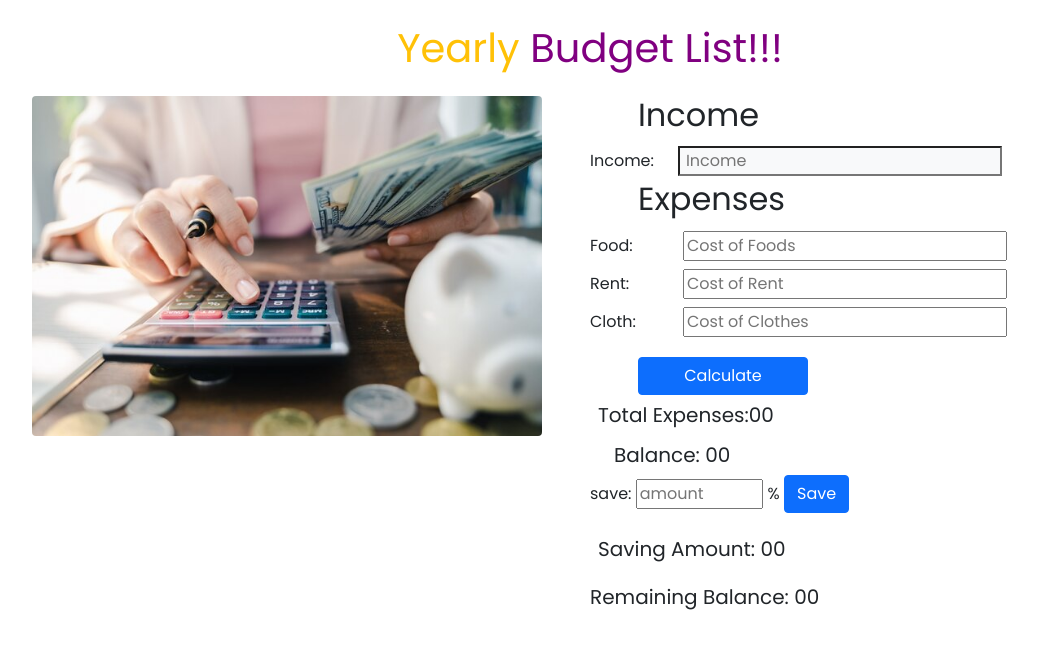
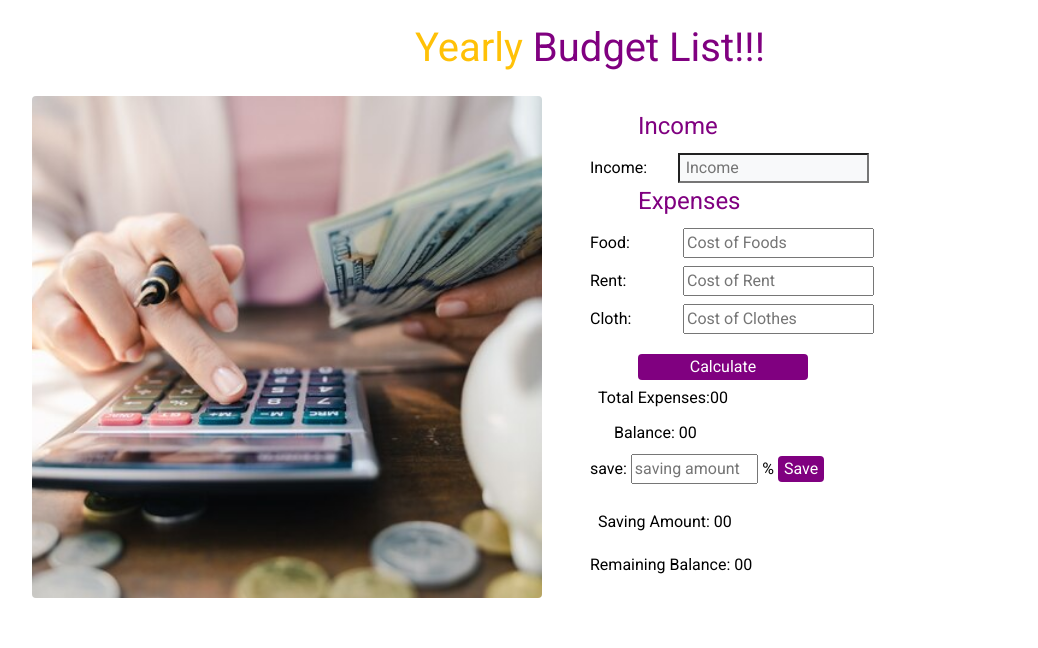
Before and after one commit to lamiamostafa/money-master, a plain HTML site: page index.html in a window 1280 px wide. Shown: the whole page, without its empty margins (50-1088 px from the left). Drawn offline with Linux system fonts and the light colour scheme.

Commit message:
custom css added

```diff
--- a/css/style.css
+++ b/css/style.css
@@ -1,14 +1,31 @@
 /* google-fonts */
-@import url('https://fonts.googleapis.com/css2?family=Poppins&display=swap');
+@import url('https://fonts.googleapis.com/css2?family=Roboto&display=swap');
 body{
-    font-family: 'Poppins', sans-serif;
+    font-family: 'Roboto', sans-serif;
 }
+
  #header-title{
     color:purple;
 
 }
-#calculate-button{
+
+.banner-image{
+
+       object-fit: cover;
+       object-position: 50% 50%;
+       height:100%;
+
+}
+.form-bg{
+    justify-content: center;
+    align-items: center;
+    color:#000000;
+
+}
+.button-style{
     color:white;
     font-size:16px;
-    font-weight: 800px;
+    background-color: purple;
+    border:none;
+
 }
--- a/index.html
+++ b/index.html
@@ -19,18 +19,18 @@
     </header>
     <main>
         <section>
-            <div class="container">
-                <div class="row g-5 col-lg-12">
-                    <div class="col-lg-6">
-                        <img class=" img-fluid rounded-2" src="images/banner-image.jpg" alt="">
+            <div class=" container">
+                <div class=" row g-5 col-lg-12">
+                    <div class="d-grid col-lg-6">
+                        <img class="banner-image img-fluid rounded-2" src="images/banner-image.jpg" alt="">
 
                     </div>
-                    <div class="col-lg-6 bg">
+                    <div class="form-bg  col-lg-6 bg">
                         <div>
-                            <h2 class="mx-5 mb-2">Income</h2>
+                            <h4 class="mx-5 pt-3 "><span id="header-title">Income</span></h4>
                             <div class="row g-3 align-items-center">
                                 <div class="col-lg-2">
-                                    <label id="error" for="inputIncome" class=" col-form-label">Income:</label>
+                                    <label for="inputIncome" class=" col-form-label">Income:</label>
                                 </div>
                                 <div class="col-lg-4">
                                     <input id="income-cost" class="bg-light" type="text" id="inputIncome"
@@ -38,7 +38,7 @@
                                 </div>
                             </div>
 
-                            <h2 class="mx-5 mb-2">Expenses</h2>
+                            <h4 class="mx-5 mb-2 "><span id="header-title">Expenses</span></h4>
                             <div class="row g-5 align-items-center">
                                 <div class="col-lg-2">
                                     <label for="inputFood" class="col-form-label">Food:</label>
@@ -66,38 +66,34 @@
                             <div class="d-grid gap-2 col-4 mx-5 ">
 
                                 <button id="calculation"
-                                    class=" calculate-button mt-3 btn btn-primary  ">Calculate</button>
+                                    class=" button-style rounded-2 calculate-button mt-3  ">Calculate</button>
 
 
                             </div>
-                            <h5 class="mt-2 mb-3 mx-2">Total Expenses:<span id="total-expense">00</span> </h4>
-                                <h5 class="mx-4">Balance: <span id="balance">00</span> </h4>
+                            <h6 class="mt-2 mb-3 mx-2">Total Expenses:<span id="total-expense">00</span> </h6>
+                            <h6 class="mx-4">Balance: <span id="balance">00</span> </h4>
                                 <div class=" row g-2 align-items-center">
                                     <div class="row-lg-4">
                                         <label for="inputClothes" class="col-form-label">save:</label>
                                         <input id="save-cost" class="col-lg-3" type="text" id="inputClothes"
-                                                placeholder="amount">
+                                            placeholder="saving amount">
                                         <p class="d-inline">%</p>
 
-                                            <button id="saving-button" class=" d-inline  btn btn-primary">Save</button>
+                                        <button id="saving-button"
+                                            class="button-style rounded-2 d-inline  ">Save</button>
                                     </div>
-                                        <h5 class="mt-4 mb-3 mx-2">Saving Amount: <span id="save-balance">00</span></h4>
-                                            <h5>Remaining Balance: <span id="remaining-balance">00</span></h4>
+                                    <h6 class="mt-4 mb-3 mx-2">Saving Amount: <span id="save-balance">00</span>
+                                    </h6>
+                                    <h6 class="pb-3 ">Remaining Balance: <span id="remaining-balance">00</span></h6>
 
 
 
                                 </div>
 
 
-
-
                         </div>
 
                     </div>
-                    <!-- <div class="notify-section">
-                        <p id="notify-for-NaN" class="notify">❌ Please give a number</p>
-                        <p id="notify-for-negative-value" class="notify">❌ Please give a positive number</p>
-                    </div> -->
 
                 </div>
 
--- a/js/app.js
+++ b/js/app.js
@@ -29,8 +29,9 @@ function calculateTotal() {
 
 function updateBalance() {
     let savingInput = getInputValue('save');
+    let newTotalIncome = totalIncome.innerText;
     let newBalance = balance.innerText;
-    let save = (newBalance * savingInput) / 100;
+    let save = (newTotalIncome * (savingInput / 100));
     if (save > newBalance) {
         return alert('Not have enough  balance to save')
     }
```
Lines whose indentation alone changed are shown as unchanged.
